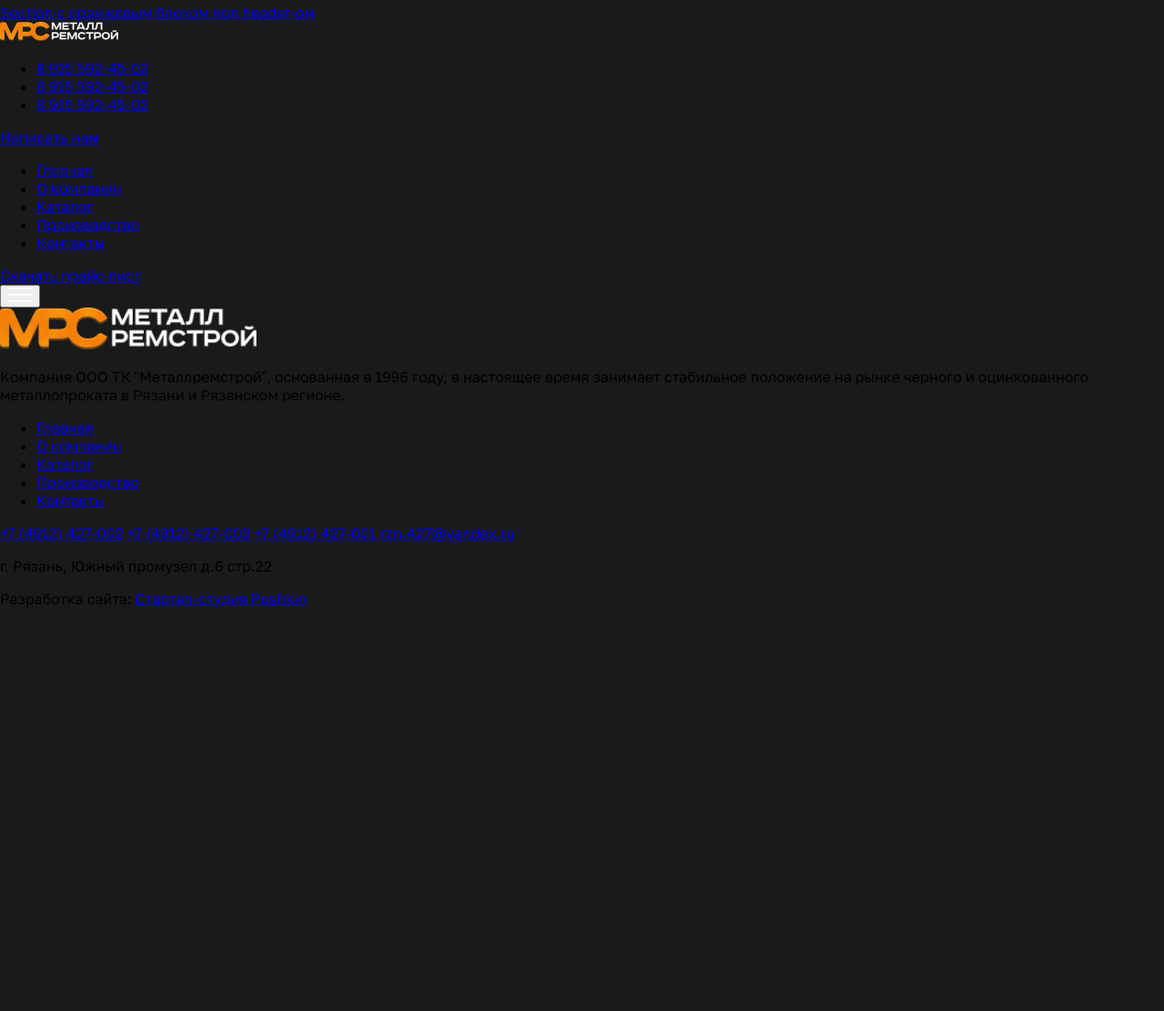
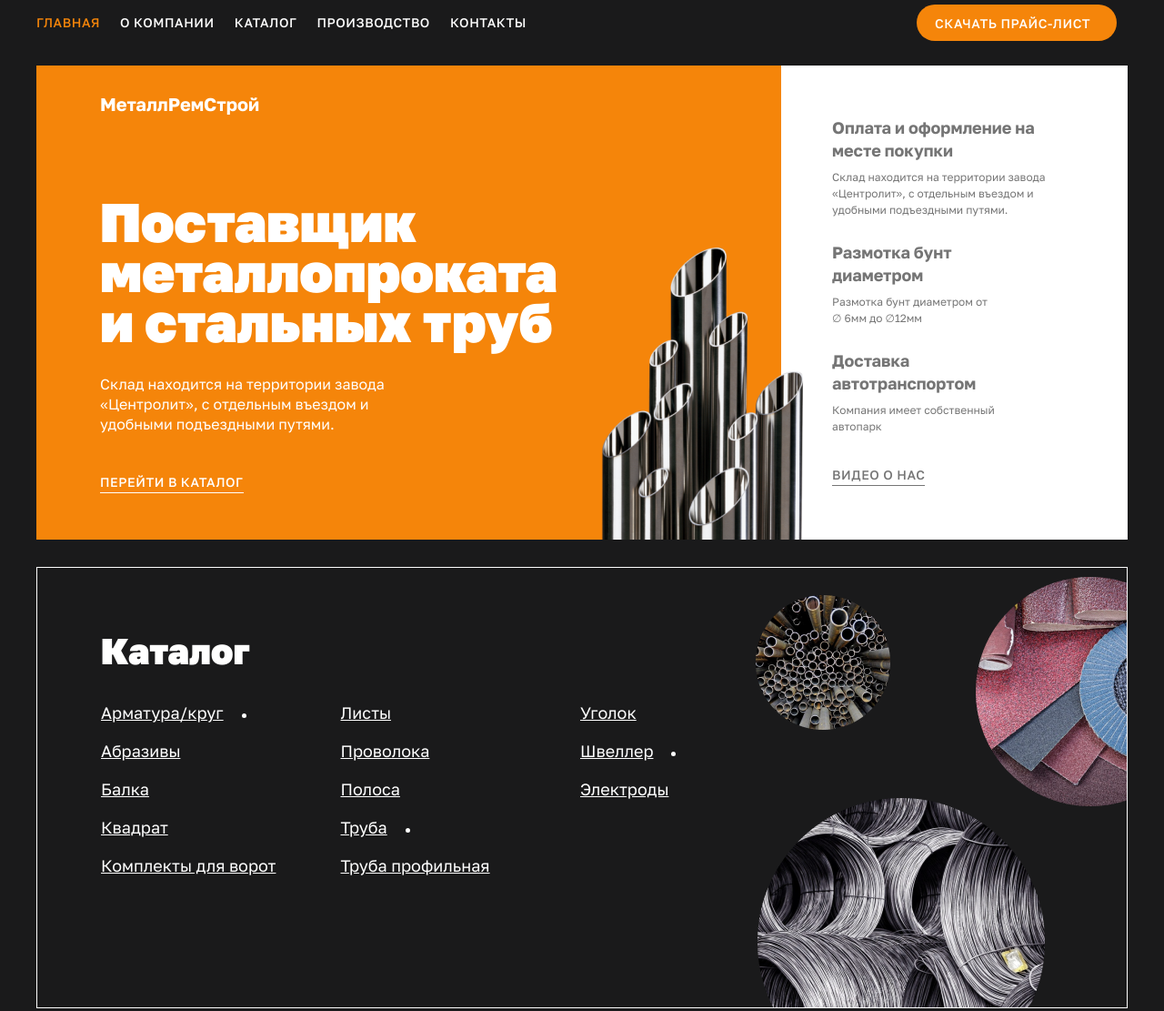
Before and after one commit to AngryFennec/mrs, a website: page src/index.html in a window 1280 px wide. Shown: the part 77-1188 px from the top of the page at 91% size. Before the commit the page ends 800 px from the top, so only its background shows below. Drawn offline with nearby package versions, Linux system fonts and the light colour scheme; files that its build step writes are made by us from their sources.

Commit message:
Футер по пп и подгонка блоков

```diff
--- a/src/index.html
+++ b/src/index.html
@@ -11,9 +11,6 @@
 </head>
 
 <body class="page-body">
-  <h1>MRS</h1>
-
-  <a href="vender-info.html">Section с оранжевым блоком под header-ом</a>
   <h1 class="visually-hidden">MRS</h1>
   <header class="header">
     <div class="header__top">
@@ -55,6 +52,94 @@
     </div>
     <button class="header__burger" type="button"><img src="img/burger.svg" alt="иконка меню"><img class="none" src="img/close-burger.svg" alt="иконка меню"></button>
   </header>
+  <main class="page-main">
+    <section class="vendor-info">
+      <section class="vendor-info__target">
+        <div class="vendor-info__wrapper">
+          <b>МеталлРемСтрой</b>
+          <h1>Поставщик металлопроката и стальных труб</h1>
+          <p>
+            Склад находится на территории завода &#171;Центролит&#187;, с отдельным въездом и удобными подъездными путями.
+          </p>
+          <a href="#">Перейти в каталог</a>
+          </div>
+      </section>
+      <section class="vendor-info__advantage">
+        <div class="vendor-info__wrapper">
+          <ul>
+            <li>
+              <b>Оплата и оформление на месте покупки</b>
+              <p>Склад находится на территории завода &#171;Центролит&#187;, с отдельным въездом и удобными подъездными путями.</p>
+            </li>
+            <li>
+              <b>Размотка бунт диаметром</b>
+              <p>Размотка бунт диаметром от &#8709;&nbsp;6мм до &#8709;12мм</p>
+            </li>
+            <li>
+              <b>Доставка автотранспортом</b>
+              <p>Компания имеет собственный автопарк</p>
+            </li>
+          </ul>
+          <a href="#">Видео о нас</a>
+        </div>
+      </section>
+    </section>
+    <section class="catalog-index">
+      <div class="catalog-index__wrapper">
+      <h2>Каталог</h2>
+        <ul>
+          <li>
+            <a href="#">Арматура/круг</a>
+          </li>
+          <li>
+            <a href="#">Листы</a>
+          </li>
+          <li>
+            <a href="#">Уголок</a>
+          </li>
+          <li>
+            <a href="#">Абразивы</a>
+          </li>
+          <li>
+            <a href="#">Проволока</a>
+          </li>
+          <li>
+            <a href="#">Швеллер</a>
+          </li>
+          <li>
+            <a href="#">Балка</a>
+          </li>
+          <li>
+            <a href="#">Полоса</a>
+          </li>
+          <li>
+            <a href="#">Электроды</a>
+          </li>
+          <li>
+            <a href="#">Квадрат</a>
+          </li>
+          <li>
+            <a href="#">Труба</a>
+          </li>
+          <li class="catalog-index__list-hidden">
+            <a></a>
+          </li>
+          <li>
+            <a href="#">Комплекты для ворот</a>
+          </li>
+          <li class="catalog-index__list-hidden">
+            <a href="#">Труба профильная</a>
+          </li>
+          <li>
+            <a></a>
+          </li>
+        </ul>
+      </div>
+    </section>
+    <section class="map">
+      <div class="map__wrapper wrapper"></div>
+    </section>
+  </main>
   <footer class="footer">
     <div class="footer__wrapper wrapper">
       <div class="footer__top">
--- a/src/sass/blocks/footer.scss
+++ b/src/sass/blocks/footer.scss
@@ -1,6 +1,7 @@
   .footer__wrapper {
     display: flex;
     flex-direction:column;
+    padding-top: 40px;
 
   }
 
@@ -8,7 +9,7 @@
     display: flex;
     justify-content: space-between;
   border-bottom: 2px solid #2F2F2F;
-
+  padding-bottom: 15px;
   }
 
   .footer__logo-container {
@@ -33,6 +34,7 @@
   .footer__menu {
     display: flex;
     flex-direction: column;
+    width: 21%;
     & ul {
       margin: 0;
       padding: 0;
@@ -40,7 +42,7 @@
       display: flex;
       flex-direction: column;
       & li {
-        margin-bottom: 16px;
+        margin-bottom: 10px;
         &:last-child {
           margin-bottom: 0;
         }
@@ -54,6 +56,9 @@
   color: #8E827F;
 
 
+        }
+        &.footer__active a {
+          color: #FFFFFF;
         }
       }
 
@@ -72,6 +77,7 @@
   /* identical to box height */
 
   color: #FFFFFF;
+  margin-bottom: 10px;
 
     }
     & .footer__mail {
@@ -82,6 +88,7 @@
   line-height: 19px;
 
   color: #F5850A;
+  margin-top: 15px;
 
 
     }
@@ -98,7 +105,11 @@
     }
   }
 
+
+
   .footer__bottom {
+    padding-top: 20px;
+    padding-bottom: 49px;
     & span {
 
   font-family: Inter;
--- a/src/sass/blocks/header.scss
+++ b/src/sass/blocks/header.scss
@@ -21,7 +21,7 @@
 
   & .wrapper {
     padding-top: 17px;
-    padding-bottom: 20px;
+    padding-bottom: 15px;
     display: flex;
     justify-content: space-between;
       border-bottom: 1px solid #2F2F2F;
@@ -93,6 +93,7 @@
   padding-left: 20px;
   padding-right: 20px;
   margin-right: 12px;
+  margin-top: 2px;
 }
 
 
@@ -100,7 +101,7 @@
 .header__bottom {
   & .wrapper {
     padding-top: 20px;
-    padding-bottom: 24px;
+    padding-bottom: 22px;
     display: flex;
     justify-content: space-between;
   }
--- /dev/null
+++ b/src/sass/blocks/map.scss
@@ -0,0 +1,8 @@
+.map {
+padding-top: 28px;
+padding-bottom: 20px;
+}
+.map__wrapper {
+min-height: 520px;
+background: #ffffff;
+}
--- /dev/null
+++ b/src/sass/blocks/page-main.scss
@@ -0,0 +1,3 @@
+.page-main {
+  max-width: 1920px;
+}
--- a/src/sass/blocks/vender-info.scss
+++ b/src/sass/blocks/vendor-info.scss
@@ -73,33 +73,26 @@
   background-color: #ffffff;
 }
 
-.vendor-info__advantage ul {
+.vendor-info__advantage {
+& ul {
   margin: 0;
-  margin-top: 60px;
   padding: 0;
+  padding-top: 56px;
   color: #757575;
   list-style: none;
+  & li {
+    margin-bottom: 25px;
+    max-width: 185px;
+    &:last-child {
+      margin-bottom: 30px;
+    }
+    &:first-child {
+      max-width: 258px;
+    }
+  }
+}
 }
 
-.vendor-info__advantage li {
-  margin-top: 30px;
-}
-
-.vendor-info__advantage li:last-of-type {
-  margin-bottom: 40px;
-}
-
-.vendor-info__advantage li:first-of-type {
-  width: 258px;
-}
-
-.vendor-info__advantage li:nth-of-type(2) {
-  width: 179px;
-}
-
-.vendor-info__advantage li:last-of-type {
-  width: 185px;
-}
 
 .vendor-info__advantage li b {
   font-weight: 800;
@@ -109,7 +102,7 @@
 
 .vendor-info__advantage li p {
   margin: 0;
-  margin-top: 11px;
+  margin-top: 8px;
   font-size: 12px;
   line-height: 18px;
 }
@@ -138,8 +131,10 @@
 
 @media (min-width: 1200px) {
   .vendor-info__wrapper {
-    width: 1200px;
+    width: 100%;
   }
+
+
 
   .vendor-info {
     width: 1200px;
@@ -163,7 +158,7 @@
   }
 
   .vendor-info__target {
-    width: 819px;
+    width: 63%;
     padding-left: 70px;
     padding-bottom: 0;
   }
@@ -180,7 +175,7 @@
 
   .vendor-info__advantage {
     box-sizing: border-box;
-    width: 381px;
+    width: 32%;
     padding-left: 56px;
     padding-bottom: 0;
   }
--- a/src/sass/global/fonts.scss
+++ b/src/sass/global/fonts.scss
@@ -34,7 +34,7 @@
 @font-face {
   font-family: "Golos Text";
   font-style: normal;
-  font-weight: 700;
+  font-weight: 800;
   font-display: swap;
   src:
     local("Golos Text"),
--- a/src/sass/style.scss
+++ b/src/sass/style.scss
@@ -11,5 +11,4 @@
 @import "vendor/*";
 
 //файлы стилей
-@import "blocks/vender-info.scss";
-@import "blocks/catalog-index.scss";
+@import "blocks/*";
```
